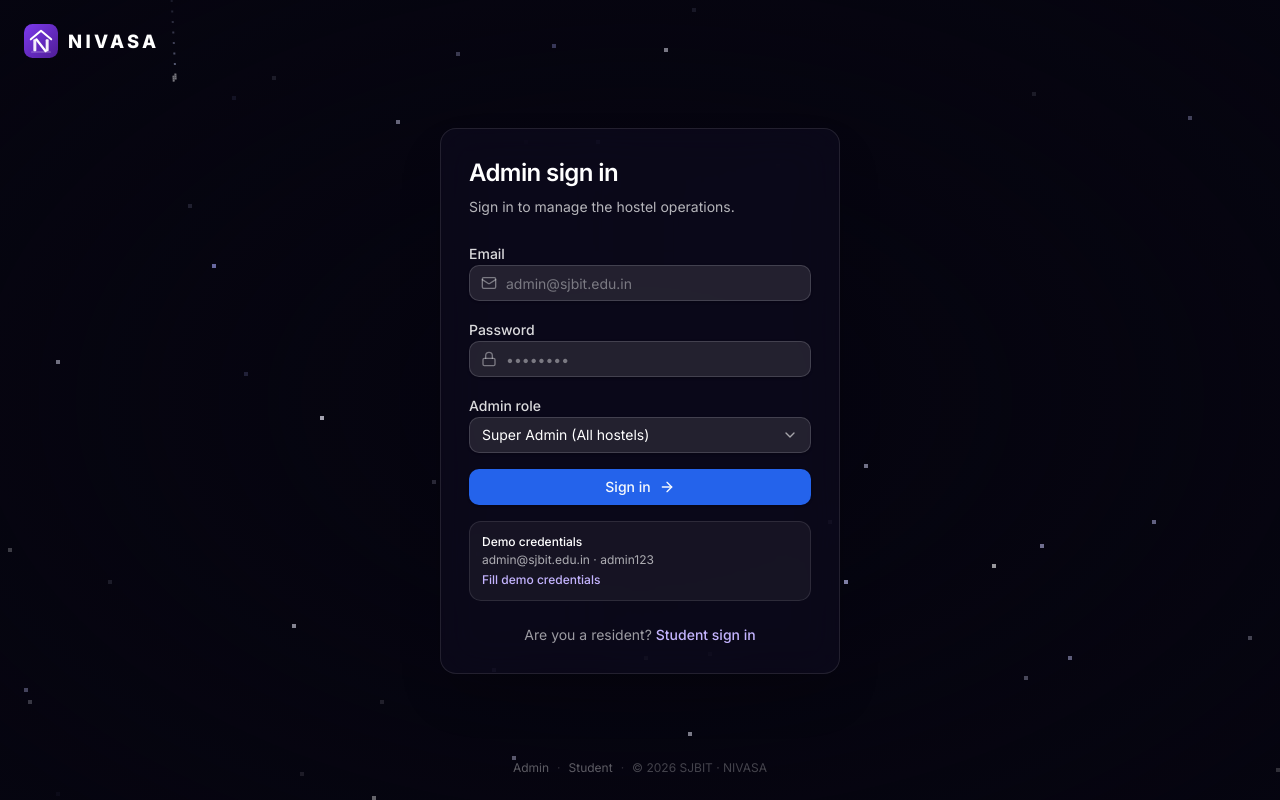
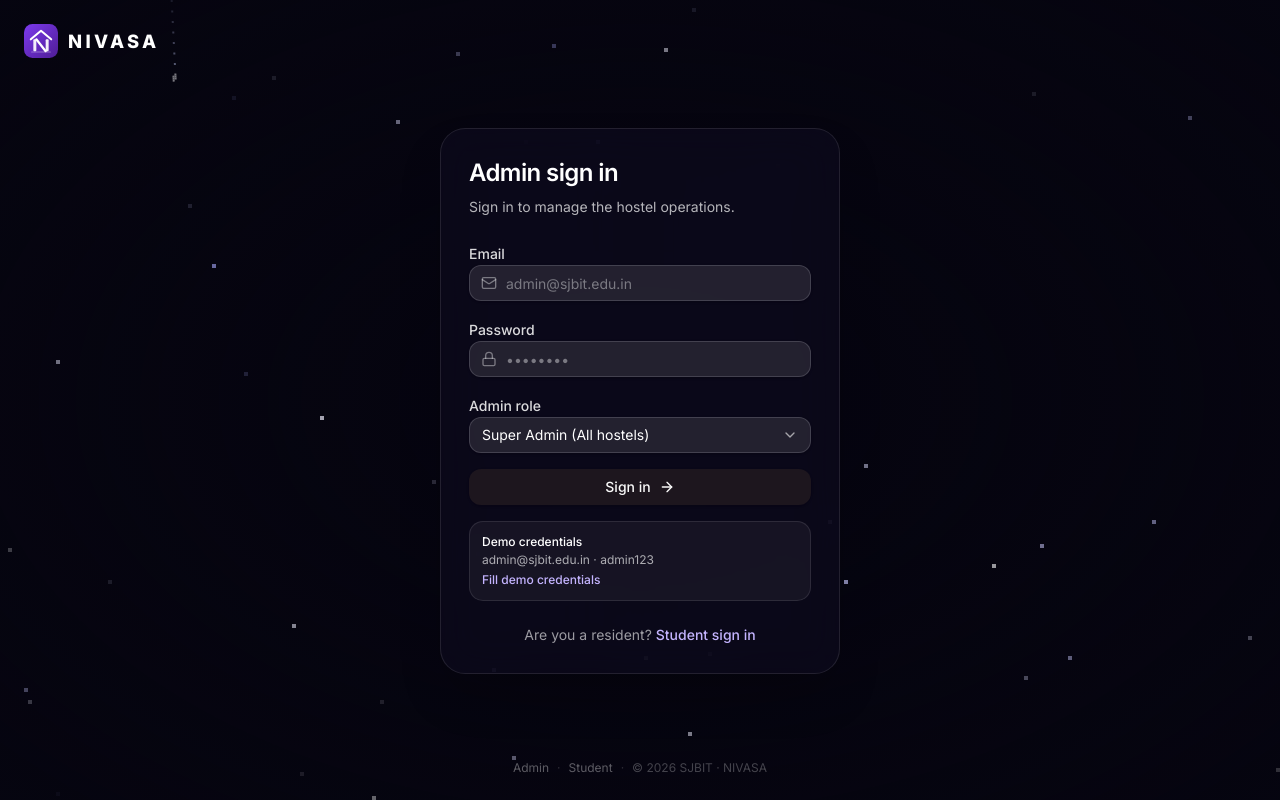
Before and after one commit to Shrey0507/NIVASA, a React (Vite) app in the folder frontend/: page /admin/login in a window 1280 px wide. Built offline with nearby package versions, Linux system fonts and the light colour scheme.

Commit message:
Latest commit 14/11

```diff
--- a/frontend/src/index.css
+++ b/frontend/src/index.css
@@ -9,28 +9,28 @@
    ============================================================================ */
 
 :root {
-  --radius: 0.75rem;
+  --radius: 0.875rem;
 
   /* Surfaces */
-  --background: hsl(210 20% 98%);
-  --foreground: hsl(222 47% 11%);
-  --card: hsl(0 0% 100%);
-  --card-foreground: hsl(222 47% 11%);
-  --popover: hsl(0 0% 100%);
-  --popover-foreground: hsl(222 47% 11%);
+  --background: oklch(1 0 0);
+  --foreground: oklch(0.145 0.008 326);
+  --card: oklch(1 0 0);
+  --card-foreground: oklch(0.145 0.008 326);
+  --popover: oklch(1 0 0);
+  --popover-foreground: oklch(0.145 0.008 326);
 
   /* Brand */
-  --primary: hsl(221 83% 53%);
-  --primary-foreground: hsl(210 40% 98%);
-  --secondary: hsl(210 40% 96%);
-  --secondary-foreground: hsl(222 47% 11%);
-  --muted: hsl(210 40% 96%);
-  --muted-foreground: hsl(215 16% 47%);
-  --accent: hsl(214 95% 93%);
-  --accent-foreground: hsl(221 83% 43%);
+  --primary: oklch(0.212 0.019 322.12);
+  --primary-foreground: oklch(0.985 0 0);
+  --secondary: oklch(0.96 0.003 325.6);
+  --secondary-foreground: oklch(0.212 0.019 322.12);
+  --muted: oklch(0.96 0.003 325.6);
+  --muted-foreground: oklch(0.542 0.034 322.5);
+  --accent: oklch(0.96 0.003 325.6);
+  --accent-foreground: oklch(0.212 0.019 322.12);
 
   /* Feedback */
-  --destructive: hsl(0 84% 60%);
+  --destructive: oklch(0.577 0.245 27.325);
   --destructive-foreground: hsl(210 40% 98%);
   --success: hsl(152 69% 31%);
   --success-foreground: hsl(0 0% 100%);
@@ -40,46 +40,46 @@
   --info-foreground: hsl(0 0% 100%);
 
   /* Lines & focus */
-  --border: hsl(214 32% 91%);
-  --input: hsl(214 32% 91%);
-  --ring: hsl(221 83% 53%);
+  --border: oklch(0.922 0.005 325.62);
+  --input: oklch(0.922 0.005 325.62);
+  --ring: oklch(0.711 0.019 323.02);
 
   /* Data-viz palette */
-  --chart-1: hsl(221 83% 53%);
-  --chart-2: hsl(173 80% 40%);
-  --chart-3: hsl(32 95% 52%);
-  --chart-4: hsl(262 83% 58%);
-  --chart-5: hsl(346 77% 55%);
+  --chart-1: oklch(0.845 0.143 164.978);
+  --chart-2: oklch(0.696 0.17 162.48);
+  --chart-3: oklch(0.596 0.145 163.225);
+  --chart-4: oklch(0.508 0.118 165.612);
+  --chart-5: oklch(0.432 0.095 166.913);
 
   /* Sidebar */
-  --sidebar: hsl(0 0% 100%);
-  --sidebar-foreground: hsl(222 47% 11%);
-  --sidebar-primary: hsl(221 83% 53%);
-  --sidebar-primary-foreground: hsl(210 40% 98%);
-  --sidebar-accent: hsl(210 40% 96%);
-  --sidebar-accent-foreground: hsl(221 83% 43%);
-  --sidebar-border: hsl(214 32% 91%);
-  --sidebar-ring: hsl(221 83% 53%);
+  --sidebar: oklch(0.985 0 0);
+  --sidebar-foreground: oklch(0.145 0.008 326);
+  --sidebar-primary: oklch(0.212 0.019 322.12);
+  --sidebar-primary-foreground: oklch(0.985 0 0);
+  --sidebar-accent: oklch(0.96 0.003 325.6);
+  --sidebar-accent-foreground: oklch(0.212 0.019 322.12);
+  --sidebar-border: oklch(0.922 0.005 325.62);
+  --sidebar-ring: oklch(0.711 0.019 323.02);
 }
 
 .dark {
-  --background: hsl(222 47% 6%);
-  --foreground: hsl(210 40% 98%);
-  --card: hsl(222 47% 9%);
-  --card-foreground: hsl(210 40% 98%);
-  --popover: hsl(222 47% 9%);
-  --popover-foreground: hsl(210 40% 98%);
+  --background: oklch(0.145 0.008 326);
+  --foreground: oklch(0.985 0 0);
+  --card: oklch(0.212 0.019 322.12);
+  --card-foreground: oklch(0.985 0 0);
+  --popover: oklch(0.212 0.019 322.12);
+  --popover-foreground: oklch(0.985 0 0);
 
-  --primary: hsl(217 91% 60%);
-  --primary-foreground: hsl(222 47% 8%);
-  --secondary: hsl(217 33% 15%);
-  --secondary-foreground: hsl(210 40% 98%);
-  --muted: hsl(217 33% 15%);
-  --muted-foreground: hsl(215 20% 65%);
-  --accent: hsl(217 33% 18%);
-  --accent-foreground: hsl(213 94% 78%);
+  --primary: oklch(0.922 0.005 325.62);
+  --primary-foreground: oklch(0.212 0.019 322.12);
+  --secondary: oklch(0.263 0.024 320.12);
+  --secondary-foreground: oklch(0.985 0 0);
+  --muted: oklch(0.263 0.024 320.12);
+  --muted-foreground: oklch(0.711 0.019 323.02);
+  --accent: oklch(0.263 0.024 320.12);
+  --accent-foreground: oklch(0.985 0 0);
 
-  --destructive: hsl(0 72% 55%);
+  --destructive: oklch(0.704 0.191 22.216);
   --destructive-foreground: hsl(210 40% 98%);
   --success: hsl(152 60% 45%);
   --success-foreground: hsl(0 0% 100%);
@@ -88,24 +88,24 @@
   --info: hsl(199 89% 55%);
   --info-foreground: hsl(222 47% 8%);
 
-  --border: hsl(217 33% 18%);
-  --input: hsl(217 33% 20%);
-  --ring: hsl(217 91% 60%);
+  --border: oklch(1 0 0 / 10%);
+  --input: oklch(1 0 0 / 15%);
+  --ring: oklch(0.542 0.034 322.5);
 
-  --chart-1: hsl(217 91% 65%);
-  --chart-2: hsl(173 70% 50%);
-  --chart-3: hsl(32 95% 60%);
-  --chart-4: hsl(262 83% 68%);
-  --chart-5: hsl(346 77% 62%);
+  --chart-1: oklch(0.845 0.143 164.978);
+  --chart-2: oklch(0.696 0.17 162.48);
+  --chart-3: oklch(0.596 0.145 163.225);
+  --chart-4: oklch(0.508 0.118 165.612);
+  --chart-5: oklch(0.432 0.095 166.913);
 
-  --sidebar: hsl(222 47% 8%);
-  --sidebar-foreground: hsl(210 40% 98%);
-  --sidebar-primary: hsl(217 91% 60%);
-  --sidebar-primary-foreground: hsl(222 47% 8%);
-  --sidebar-accent: hsl(217 33% 16%);
-  --sidebar-accent-foreground: hsl(213 94% 78%);
-  --sidebar-border: hsl(217 33% 16%);
-  --sidebar-ring: hsl(217 91% 60%);
+  --sidebar: oklch(0.212 0.019 322.12);
+  --sidebar-foreground: oklch(0.985 0 0);
+  --sidebar-primary: oklch(0.488 0.243 264.376);
+  --sidebar-primary-foreground: oklch(0.985 0 0);
+  --sidebar-accent: oklch(0.263 0.024 320.12);
+  --sidebar-accent-foreground: oklch(0.985 0 0);
+  --sidebar-border: oklch(1 0 0 / 10%);
+  --sidebar-ring: oklch(0.542 0.034 322.5);
 }
 
 @theme inline {
@@ -157,6 +157,12 @@
 
   --font-sans: "Inter", ui-sans-serif, system-ui, -apple-system, "Segoe UI",
     Roboto, "Helvetica Neue", Arial, sans-serif;
+
+  --radius-2xl: calc(var(--radius) * 1.8);
+
+  --radius-3xl: calc(var(--radius) * 2.2);
+
+  --radius-4xl: calc(var(--radius) * 2.6);
 }
 
 @layer base {
```
Also changed, not shown: frontend/components.json (added).
